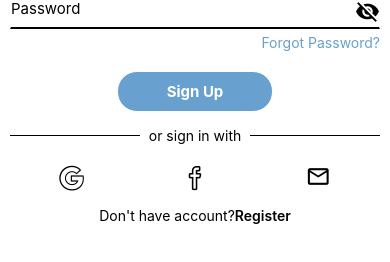
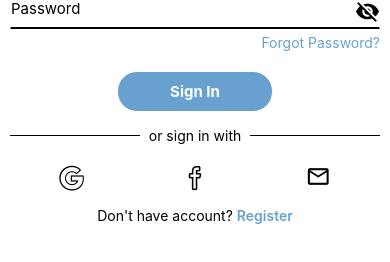
Before and after one commit to rajnavadiya972/NewsApp, a React Native app: screen /Login in a window 390 px wide. Shown: the part 496-758 px from the top of the page. Built offline with nearby package versions, Linux system fonts and the light colour scheme.

Commit message:
MinorChange

```diff
--- a/component/Login.js
+++ b/component/Login.js
@@ -60,7 +60,7 @@
                 style={styles.submit}
                 underlayColor='#fff'
                 android_ripple={{ color: '#fff' }}>
-                <Text style={styles.submitText}>Sign Up</Text>
+                <Text style={styles.submitText}>Sign In</Text>
             </Pressable>
             <View style={{ flexDirection: 'row', alignItems: 'center', marginTop: 15, marginHorizontal: 10 }}>
                 <View style={{ flex: 1, height: 1, backgroundColor: 'black' }} />
@@ -75,7 +75,7 @@
                 <Icon name="mail-outline" style={{ marginLeft: 'auto', marginRight: 'auto' }} size={25} />
             </View>
             <View style={{ marginTop: 15, marginBottom: 15 }}>
-                <Text style={{ marginLeft: 'auto', marginRight: 'auto' }}>Don't have account?<Text style={{ fontWeight: '600' }}>Register</Text></Text>
+                <Text style={{ marginLeft: 'auto', marginRight: 'auto' }}>Don't have account? <Text style={{ fontWeight: '600' ,color:'#68a0cf'}}>Register</Text></Text>
             </View>
         </ScrollView>
     );
--- a/component/Verify.js
+++ b/component/Verify.js
@@ -66,7 +66,7 @@
             underlayColor='#fff'
             // onPress={() => setverifyPass(false)}
             android_ripple={{ color: '#fff' }}>
-            <Text style={styles.submitText}>Sign in</Text>
+            <Text style={styles.submitText}>Sign Up</Text>
         </Pressable>
     } else {
         verifyButton = <Pressable
```
